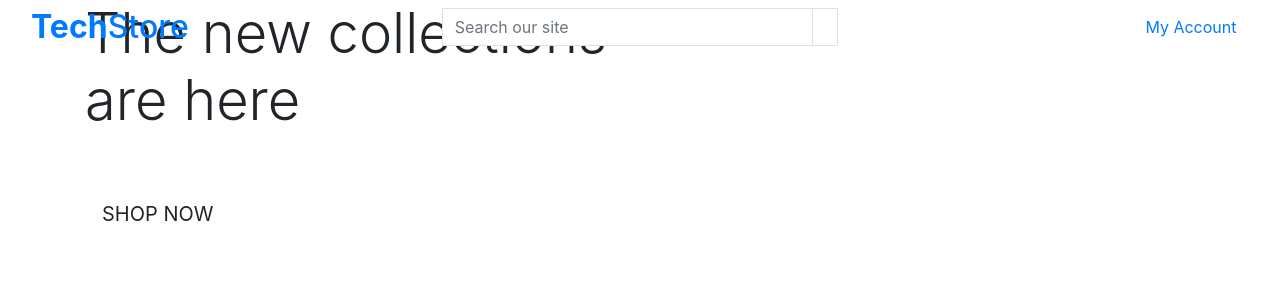
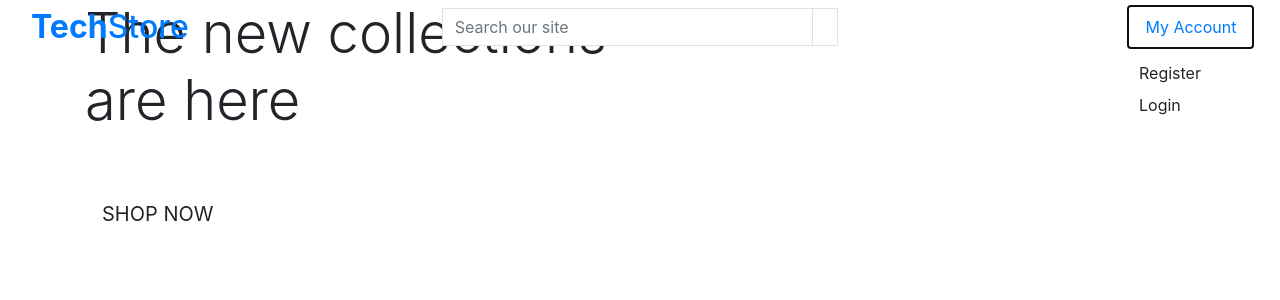
Before and after one commit to programmer-1991/Tech-Store, a Django app: page / in a window 1280 px wide, after a click on "My Account". Shown: the top 300 px of the page. Run offline with Django 3.2, Linux system fonts and the light colour scheme.

Commit message:
Add the dropdown menu functionality to mainpage header

```diff
--- a/templates/base.html
+++ b/templates/base.html
@@ -76,6 +76,7 @@
             </div>
             <div class="col-12 col-lg-4 my-auto py-1 py-lg-0">
                 <ul class="list-inline list-unstyled text-center text-lg-right my-0">
+                    <!--Dropdown menu-->
                     <li class="list-inline-item dropdown">
                         <a class="text-black nav-link" href="#" id="user-options" data-toggle="dropdown" aria-haspopup="true"
                             aria-expanded="false">
@@ -84,6 +85,18 @@
                                 <p class="my-0">My Account</p>
                             </div>
                         </a>
+                        <div class="dropdown-menu border-0" aria-labelledby="user-options">
+                            {% if request.user.is_authenticated %}
+                            {% if request.user.is_superuser %}
+                            <a href="" class="dropdown-item">Product Management</a>
+                            {% endif %}
+                            <a href="" class="dropdown-item">My Profile</a>
+                            <a href="{% url 'account_logout' %}" class="dropdown-item">Logout</a>
+                            {% else %}
+                            <a href="{% url 'account_signup' %}" class="dropdown-item">Register</a>
+                            <a href="{% url 'account_login' %}" class="dropdown-item">Login</a>
+                            {% endif %}
+                        </div>
                     </li>
                     <li class="list-inline-item"></li>
                 </ul>
```
